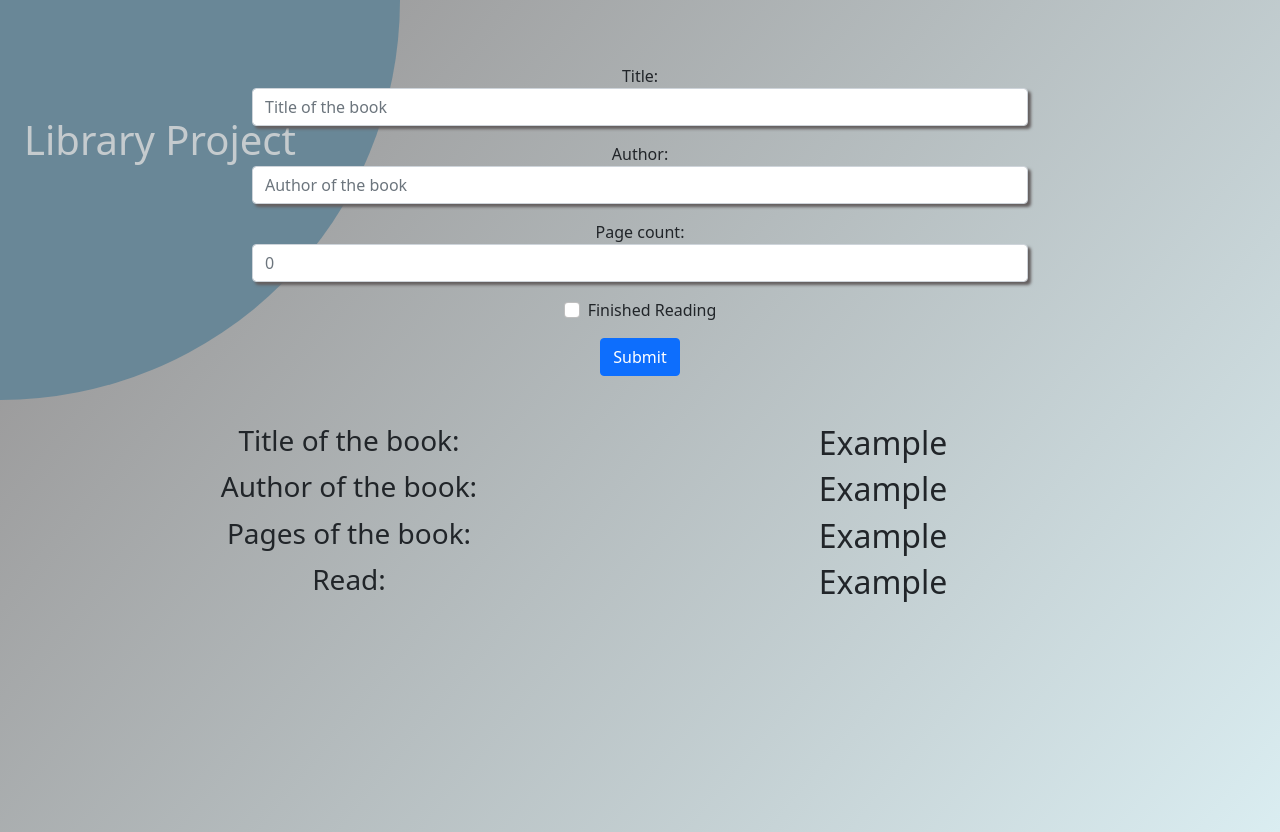
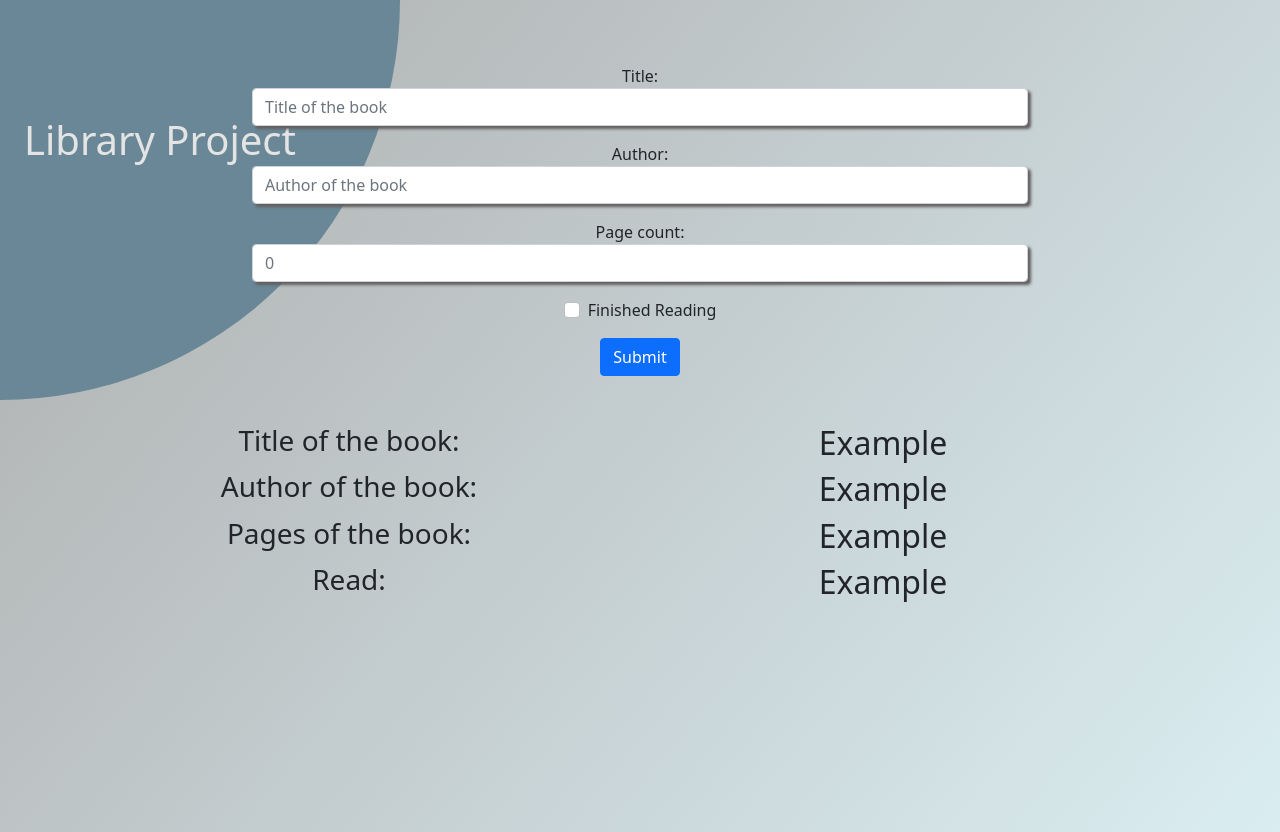
Before and after one commit to Zibilyonik/library-project, a plain HTML site: page index.html in a window 1280 px wide. Drawn offline with nearby package versions, Linux system fonts and the light colour scheme.

Commit message:
-Changes title colour. -Changes background gradient colour. -Creates text-colour variable.

```diff
--- a/style/index.sass
+++ b/style/index.sass
@@ -1,7 +1,9 @@
+$text-colour: #9c9c9c
+
 body
   min-height: 98vh
-  background: rgb(144,140,140)
-  background: linear-gradient(130deg, rgba(144,140,140,1) 0%, rgba(218,237,241,1) 100%)
+  background: #ADADAD
+  background: linear-gradient(130deg, #ADADAD 0%, rgba(218,237,241,1) 100%)
 
 .bg-circle
   width: 800px
@@ -21,7 +23,7 @@ body
   box-shadow: 3px 3px 3px #645f5f
 
 .main-title
-  color: #c5cbce
+  color: #e4e4e4
   position: fixed
   top: 100px
   z-index: -20
```
Also changed, not shown: style/index.css, 1 other file.
